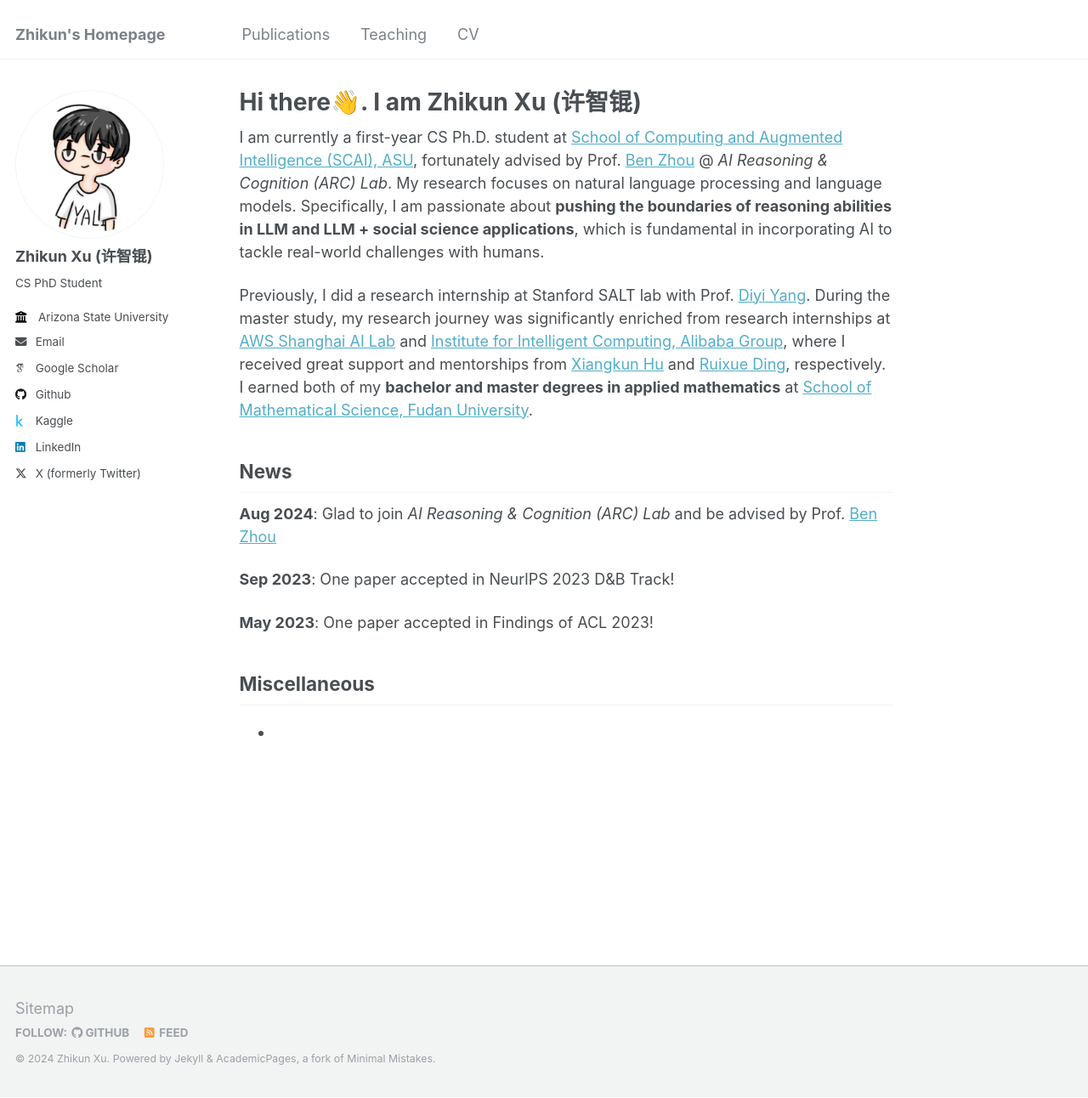
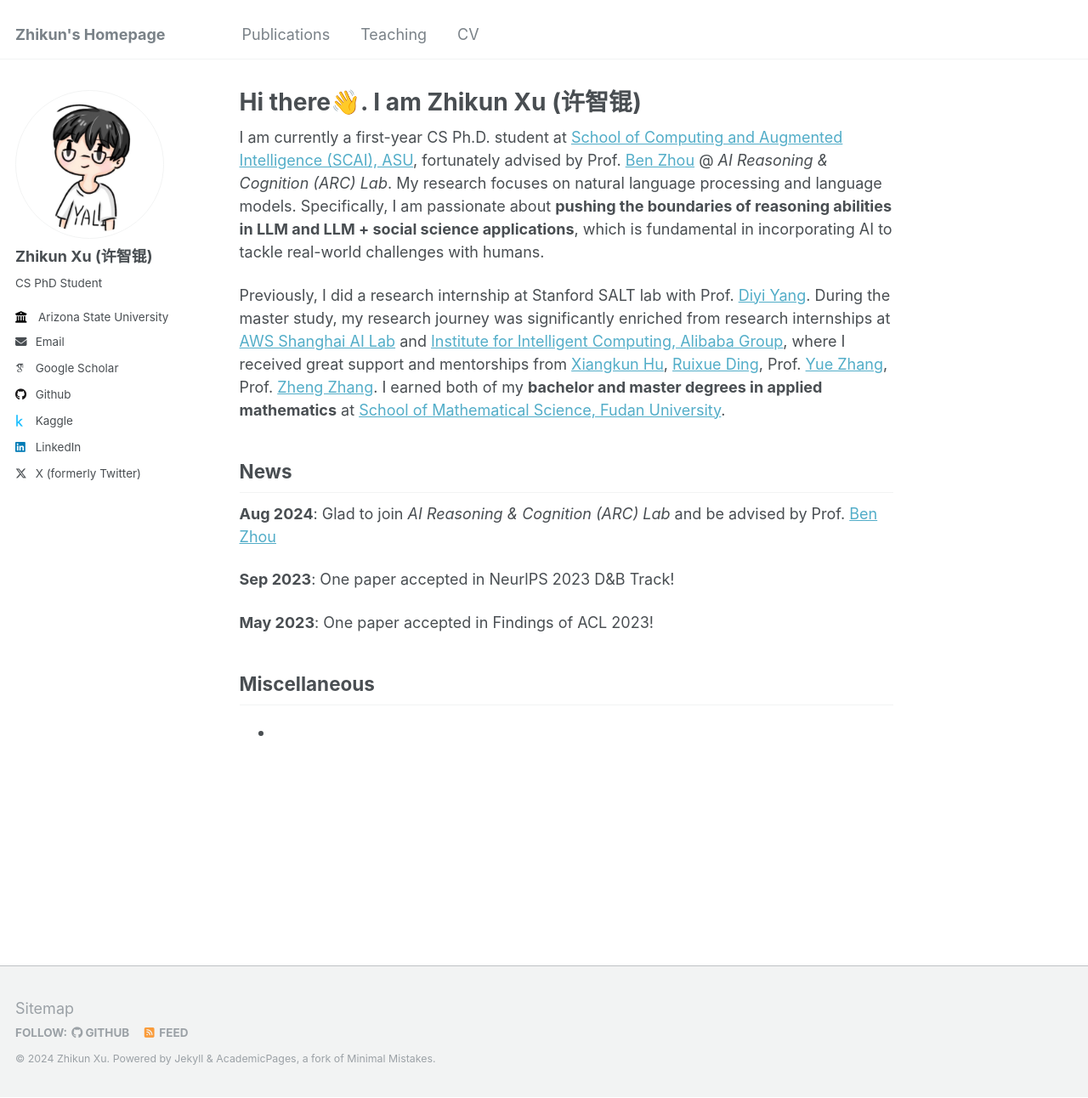
Before and after one commit to Jerrrrykun/jerrrrykun.github.io, a Jekyll site: the page built from _pages/about.md, in a window 1280 px wide and 1292 px high. Shown: the whole window at 85% size. Built offline with Jekyll 4.4.1, drawn with Linux system fonts in a browser that asks for light colours; some web fonts are replaced.

Commit message:
Update about.md

```diff
--- a/_pages/about.md
+++ b/_pages/about.md
@@ -8,7 +8,7 @@ redirect_from:
 ---
 I am currently a first-year CS Ph.D. student at [School of Computing and Augmented Intelligence (SCAI), ASU](https://scai.engineering.asu.edu/), fortunately advised by Prof. [Ben Zhou](http://xuanyu.me/) @ *AI Reasoning & Cognition (ARC) Lab*. My research focuses on natural language processing and language models. Specifically, I am passionate about **pushing the boundaries of reasoning abilities in LLM and LLM + social science applications**, which is fundamental in incorporating AI to tackle real-world challenges with humans.
 
-Previously, I did a research internship at Stanford SALT lab with Prof. [Diyi Yang](https://cs.stanford.edu/~diyiy/index.html). During the master study, my research journey was significantly enriched from research internships at [AWS Shanghai AI Lab](https://www.amazonaws.cn/en/ailab/) and [Institute for Intelligent Computing, Alibaba Group](https://tongyi.aliyun.com/), where I received great support and mentorships from [Xiangkun Hu](https://www.amazon.science/author/xiangkun-hu) and [Ruixue Ding](https://scholar.google.com/citations?user=wAktw3cAAAAJ&hl), respectively. I earned both of my **bachelor and master degrees in applied mathematics** at [School of Mathematical Science, Fudan University](https://math.fudan.edu.cn/mathen/main.htm).
+Previously, I did a research internship at Stanford SALT lab with Prof. [Diyi Yang](https://cs.stanford.edu/~diyiy/index.html). During the master study, my research journey was significantly enriched from research internships at [AWS Shanghai AI Lab](https://www.amazonaws.cn/en/ailab/) and [Institute for Intelligent Computing, Alibaba Group](https://tongyi.aliyun.com/), where I received great support and mentorships from [Xiangkun Hu](https://www.amazon.science/author/xiangkun-hu), [Ruixue Ding](https://scholar.google.com/citations?user=wAktw3cAAAAJ&hl), Prof. [Yue Zhang](https://frcchang.github.io/), Prof. [Zheng Zhang](https://twitter.com/zz_aws_nyush). I earned both of my **bachelor and master degrees in applied mathematics** at [School of Mathematical Science, Fudan University](https://math.fudan.edu.cn/mathen/main.htm).
 
 
 News
```
